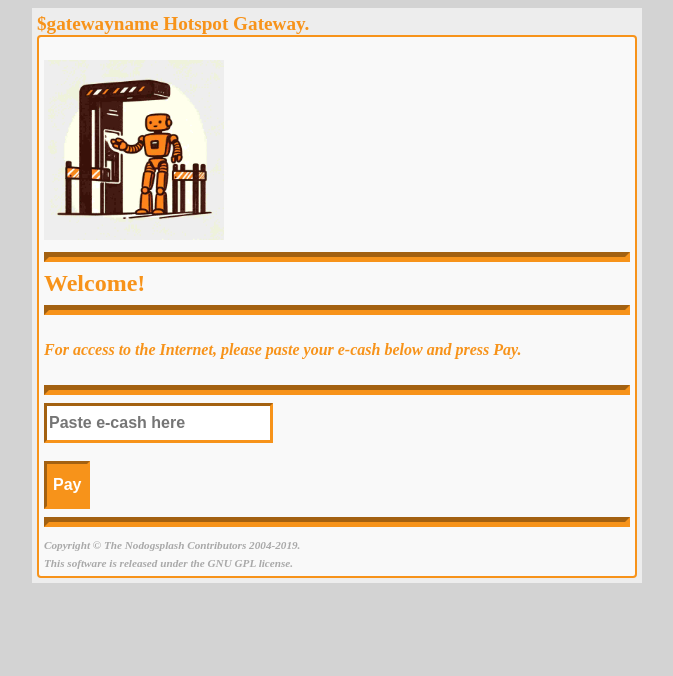
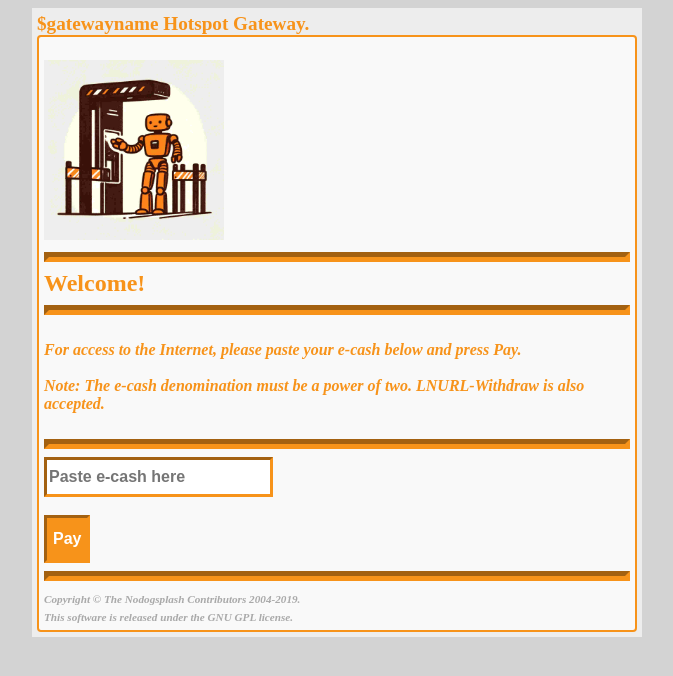
Before and after one commit to chGoodchild/GLTollGate, a plain HTML site: page v4.3.11/etc/nodogsplash/htdocs/splash.html in a window 1280 px wide. Shown: the whole page, without its empty margins (303-976 px from the left). Drawn offline with Linux system fonts and the light colour scheme.

Commit message:
Redeem lnurlw as well

```diff
--- a/v4.3.11/etc/nodogsplash/htdocs/splash.html
+++ b/v4.3.11/etc/nodogsplash/htdocs/splash.html
@@ -26,6 +26,8 @@
 <br>
 <italic-black>For access to the Internet, please paste your e-cash below and press Pay.</italic-black>
 <br><br>
+<italic-black>Note: The e-cash denomination must be a power of two. LNURL-Withdraw is also accepted.</italic-black>
+<br><br>
 <hr>
 
 <form method="get" action="$authaction">
```
Also changed, not shown: 1 other file.
